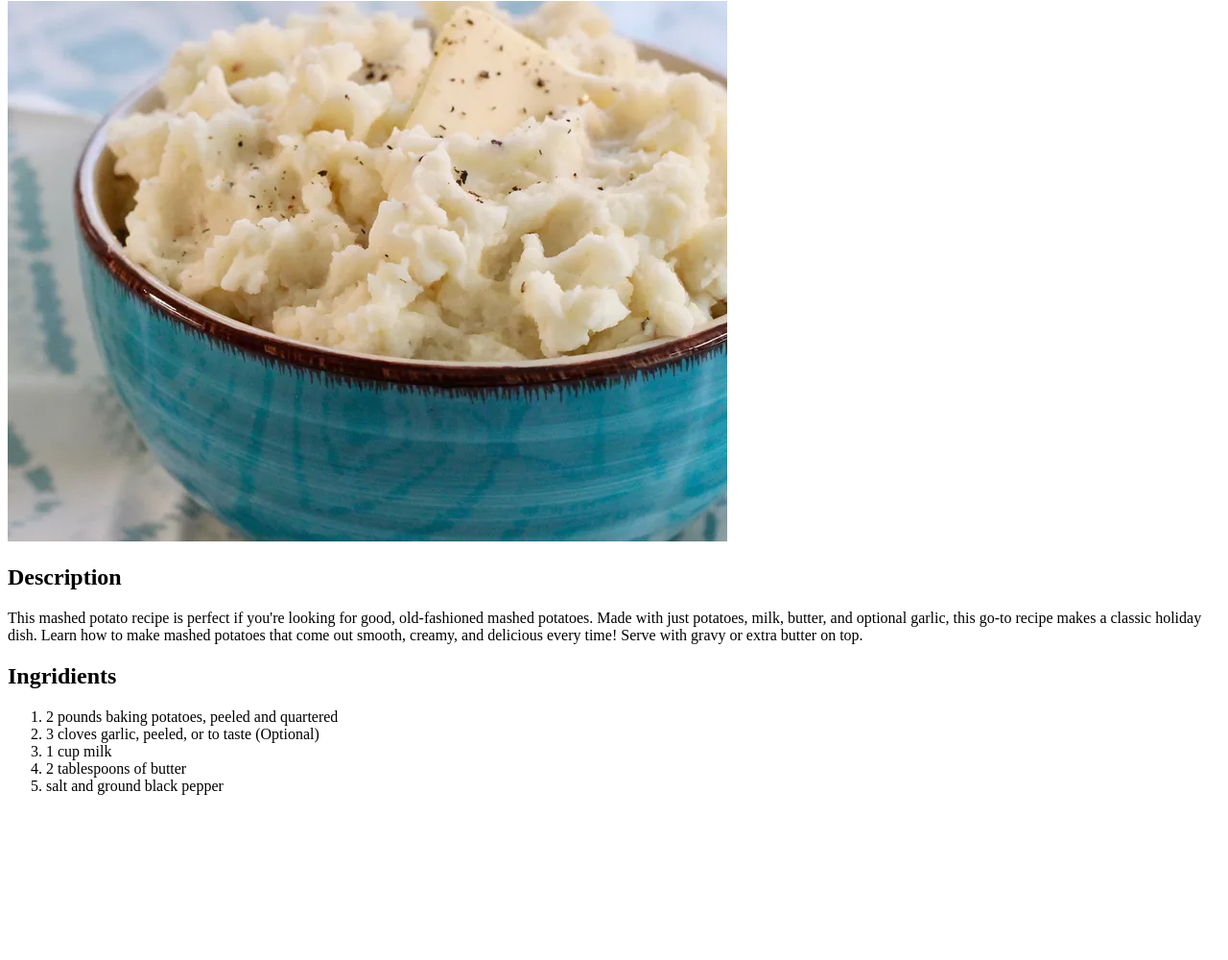
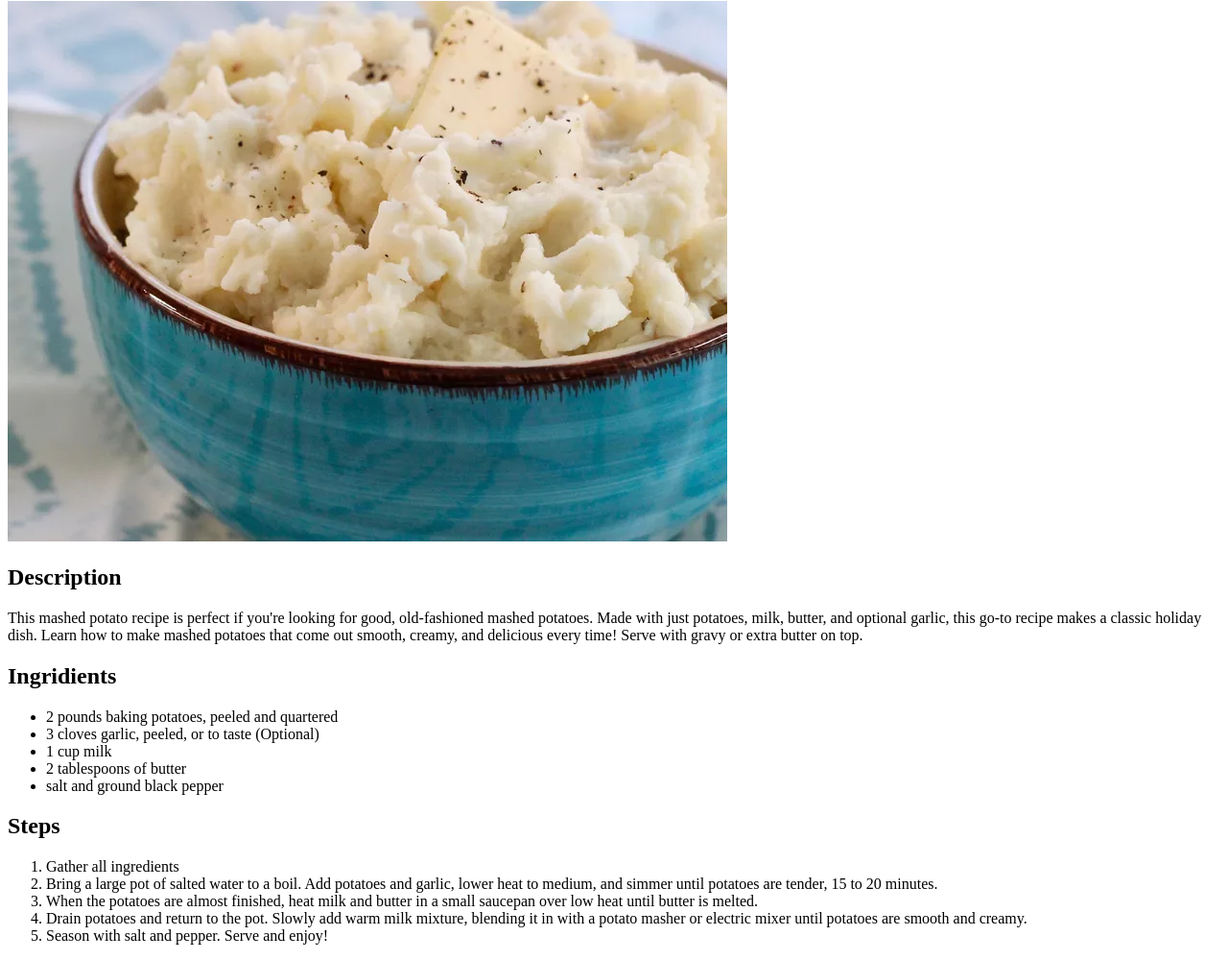
Before and after one commit to eb20098/odin-recipes, a plain HTML site: page recipes/basic_mashed_potatoes.html in a window 1280 px wide. Shown: the part 79-1079 px from the top of the page at 96% size. Before the commit the page ends 923 px from the top, so only its background shows below. Drawn offline with Linux system fonts and the light colour scheme.

```diff
--- a/recipes/basic_mashed_potatoes.html
+++ b/recipes/basic_mashed_potatoes.html
@@ -11,12 +11,20 @@
     <h2>Description</h2>
     <p>This mashed potato recipe is perfect if you're looking for good, old-fashioned mashed potatoes. Made with just potatoes, milk, butter, and optional garlic, this go-to recipe makes a classic holiday dish. Learn how to make mashed potatoes that come out smooth, creamy, and delicious every time! Serve with gravy or extra butter on top.</p>
     <h2>Ingridients</h2>
-    <ol>
+    <ul>
         <li>2 pounds baking potatoes, peeled and quartered</li>
         <li>3 cloves garlic, peeled, or to taste (Optional)</li>
         <li>1 cup milk</li>
         <li>2 tablespoons of butter</li>
         <li>salt and ground black pepper</li>
+    </ul>
+    <h2>Steps</h2>
+    <ol>
+        <li>Gather all ingredients</li>
+        <li>Bring a large pot of salted water to a boil. Add potatoes and garlic, lower heat to medium, and simmer until potatoes are tender, 15 to 20 minutes.</li>
+        <li>When the potatoes are almost finished, heat milk and butter in a small saucepan over low heat until butter is melted.</li>
+        <li>Drain potatoes and return to the pot. Slowly add warm milk mixture, blending it in with a potato masher or electric mixer until potatoes are smooth and creamy.</li>
+        <li>Season with salt and pepper. Serve and enjoy!</li>
     </ol>
 </body>
 </html>
```
Also changed, not shown: index.html (+2 -2 lines).
